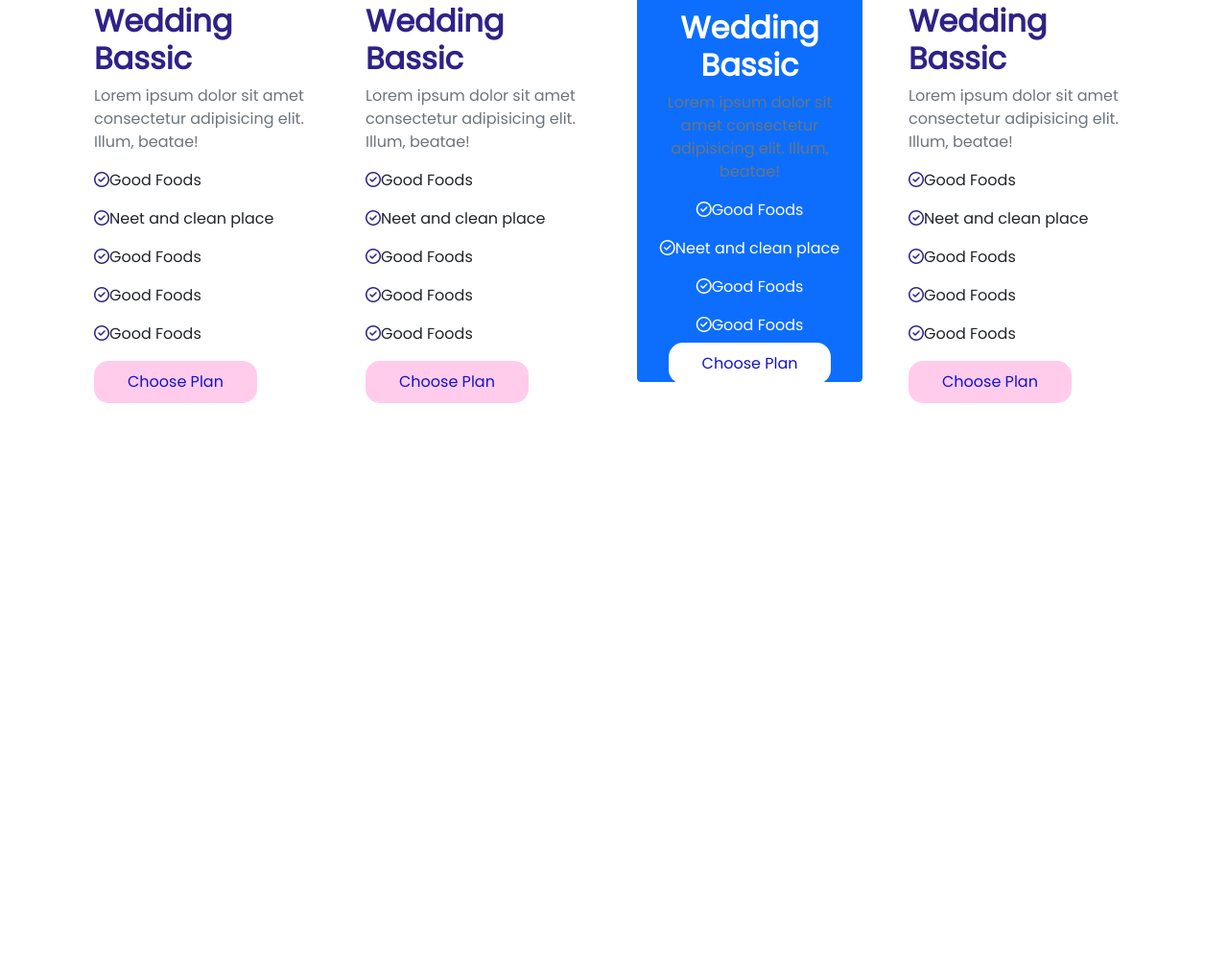
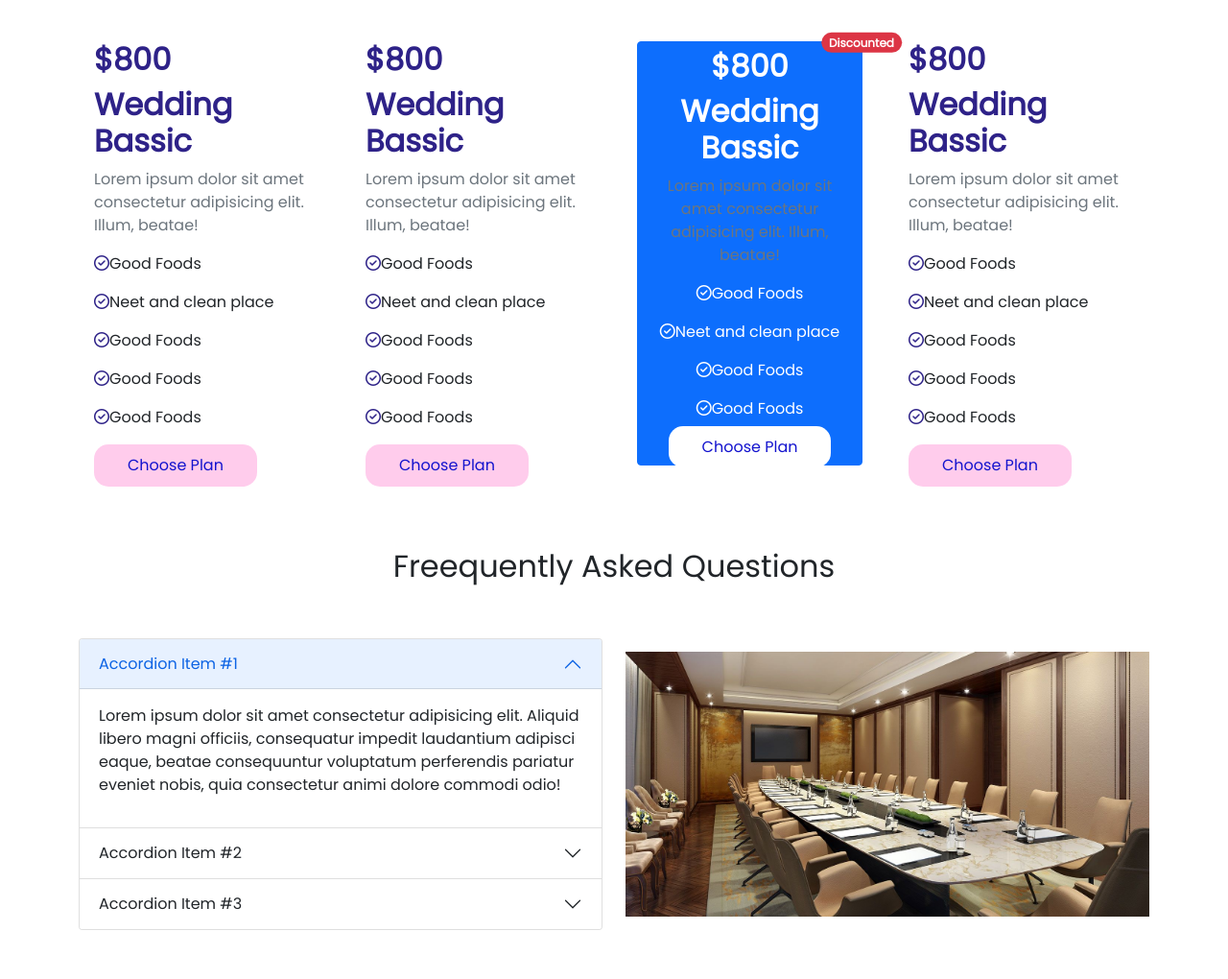
Before and after one commit to protimsaha/saha-convention-center, a plain HTML site: page index.html in a window 1280 px wide. Shown: the part 1131-2151 px from the top of the page at 96% size. Before the commit the page ends 1615 px from the top, so only its background shows below. Drawn offline with nearby package versions, Linux system fonts and the light colour scheme.

Commit message:
4rt part

```diff
--- a/index.html
+++ b/index.html
@@ -102,15 +102,18 @@
     </header>
     <main>
 
-        <!-- card -->
+        <!-- booking plans -->
 
-        <div class="container my-5">
+        <section class="container my-5">
+            <h2 class="text-center mb-5">Our Package</h2>
+
             <div class="row row-cols-2 row-cols-lg-4 g-2 g-lg-3">
                 <div class="col">
                     <div class="p-3">
                         <h2 class="choose-color fw-bold">$800</h2>
                         <h2 class="choose-color fw-bold">Wedding Bassic</h2>
-                        <p class="text-muted">Lorem ipsum dolor sit amet consectetur adipisicing elit. Illum, beatae!
+                        <p class="text-muted">Lorem ipsum dolor sit amet consectetur adipisicing elit. Illum,
+                            beatae!
                         </p>
                         <p><span class="choose-color"><i class="far fa-check-circle"></i></span>Good Foods</p>
                         <p><span class="choose-color"><i class="far fa-check-circle"></i></span>Neet and clean place
@@ -125,7 +128,8 @@
                     <div class="p-3">
                         <h2 class="choose-color fw-bold">$800</h2>
                         <h2 class="choose-color fw-bold">Wedding Bassic</h2>
-                        <p class="text-muted">Lorem ipsum dolor sit amet consectetur adipisicing elit. Illum, beatae!
+                        <p class="text-muted">Lorem ipsum dolor sit amet consectetur adipisicing elit. Illum,
+                            beatae!
                         </p>
                         <p><span class="choose-color"><i class="far fa-check-circle"></i></span>Good Foods</p>
                         <p><span class="choose-color"><i class="far fa-check-circle"></i></span>Neet and clean place
@@ -171,7 +175,8 @@
 
                         <h2 class="choose-color fw-bold">$800</h2>
                         <h2 class="choose-color fw-bold">Wedding Bassic</h2>
-                        <p class="text-muted">Lorem ipsum dolor sit amet consectetur adipisicing elit. Illum, beatae!
+                        <p class="text-muted">Lorem ipsum dolor sit amet consectetur adipisicing elit. Illum,
+                            beatae!
                         </p>
                         <p><span class="choose-color"><i class="far fa-check-circle"></i></span>Good Foods</p>
                         <p><span class="choose-color"><i class="far fa-check-circle"></i></span>Neet and clean place
@@ -183,23 +188,88 @@
                     </div>
                 </div>
 
+            </div>
 
+        </section>
 
+        <!-- F A Q section -->
+
+        <section class="container my-5">
+            <h2 class="text-center ">Freequently Asked Questions</h2>
+
+            <div class="row d-flex align-items-center">
+                <div class="col-lg-6 ">
+                    <div class="my-5">
+                        <div class="accordion" id="accordionExample">
+                            <div class="accordion-item">
+                                <h2 class="accordion-header" id="headingOne">
+                                    <button class="accordion-button" type="button" data-bs-toggle="collapse"
+                                        data-bs-target="#collapseOne" aria-expanded="true" aria-controls="collapseOne">
+                                        Accordion Item #1
+                                    </button>
+                                </h2>
+                                <div id="collapseOne" class="accordion-collapse collapse show"
+                                    aria-labelledby="headingOne" data-bs-parent="#accordionExample">
+                                    <div class="accordion-body">
+                                        <p>Lorem ipsum dolor sit amet consectetur adipisicing elit. Aliquid libero magni
+                                            officiis,
+                                            consequatur impedit laudantium adipisci eaque, beatae consequuntur
+                                            voluptatum
+                                            perferendis pariatur eveniet nobis, quia consectetur animi dolore commodi
+                                            odio!
+                                        </p>
+                                    </div>
+                                </div>
+                            </div>
+                            <div class="accordion-item">
+                                <h2 class="accordion-header" id="headingTwo">
+                                    <button class="accordion-button collapsed" type="button" data-bs-toggle="collapse"
+                                        data-bs-target="#collapseTwo" aria-expanded="false" aria-controls="collapseTwo">
+                                        Accordion Item #2
+                                    </button>
+                                </h2>
+                                <div id="collapseTwo" class="accordion-collapse collapse" aria-labelledby="headingTwo"
+                                    data-bs-parent="#accordionExample">
+                                    <div class="accordion-body">
+                                        <p>Lorem ipsum dolor sit amet consectetur adipisicing elit. Voluptates eos optio
+                                            earum animi
+                                            ducimus itaque sit accusantium doloribus aliquid, eveniet beatae eum laborum
+                                            deleniti
+                                            distinctio possimus pariatur rem, a quae?</p>
+                                    </div>
+                                </div>
+                            </div>
+                            <div class="accordion-item">
+                                <h2 class="accordion-header" id="headingThree">
+                                    <button class="accordion-button collapsed" type="button" data-bs-toggle="collapse"
+                                        data-bs-target="#collapseThree" aria-expanded="false"
+                                        aria-controls="collapseThree">
+                                        Accordion Item #3
+                                    </button>
+                                </h2>
+                                <div id="collapseThree" class="accordion-collapse collapse"
+                                    aria-labelledby="headingThree" data-bs-parent="#accordionExample">
+                                    <div class="accordion-body">
+                                        <p>Lorem ipsum dolor sit amet consectetur adipisicing elit. Vitae ipsum numquam
+                                            perferendis,
+                                            quos hic ducimus facilis voluptatibus tempore quisquam eaque quae vel
+                                            corrupti,
+                                            harum
+                                            sunt animi culpa, quod aperiam ex.</p>
+                                    </div>
+                                </div>
+                            </div>
+                        </div>
+                    </div>
+                </div>
+                <div class="col-lg-6 ">
+                    <div class="h-100 my-5">
+                        <img class="img-fluid" src="images/conference2.jpg" alt="">
+                    </div>
+                </div>
             </div>
-        </div>
 
-
-
-
-
-
-
-
-
-
-
-
-
+        </section>
 
     </main>
     <footer>
```
Also changed, not shown: images/conference2.jpg (added).
